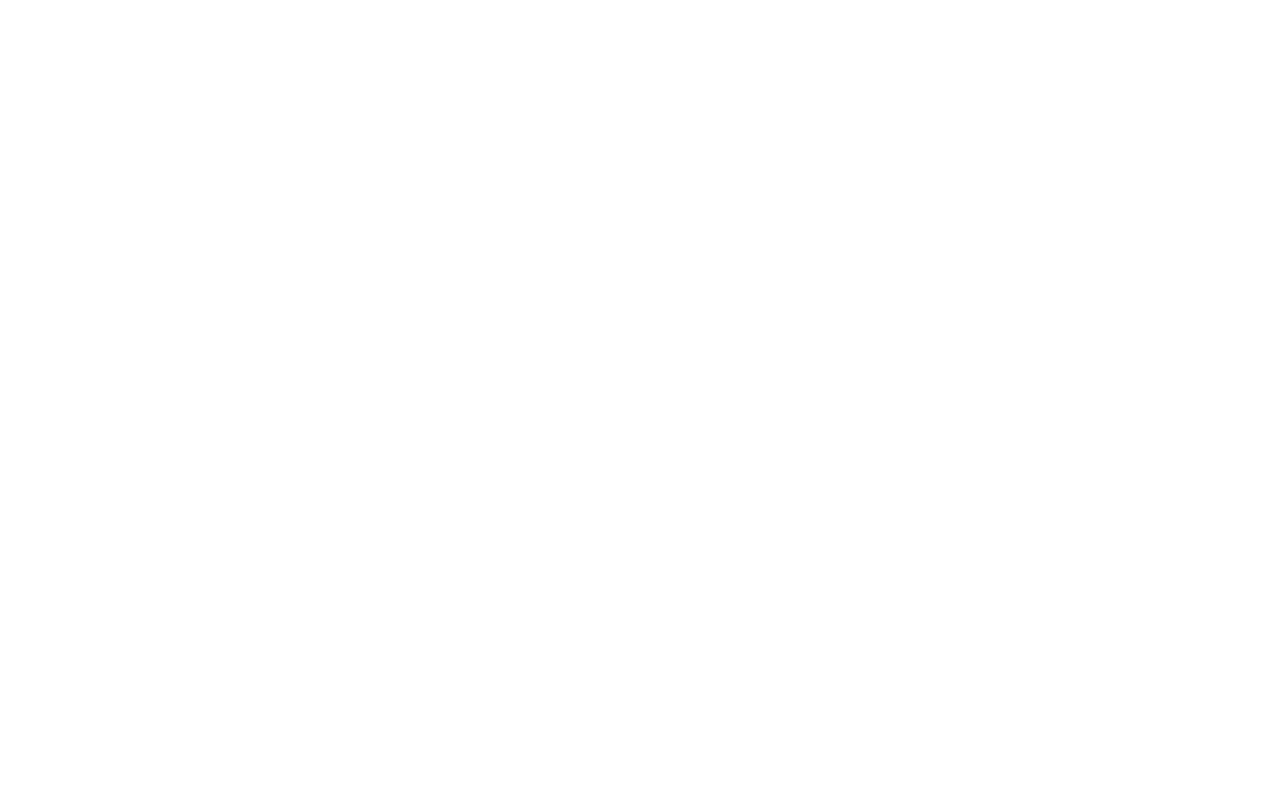
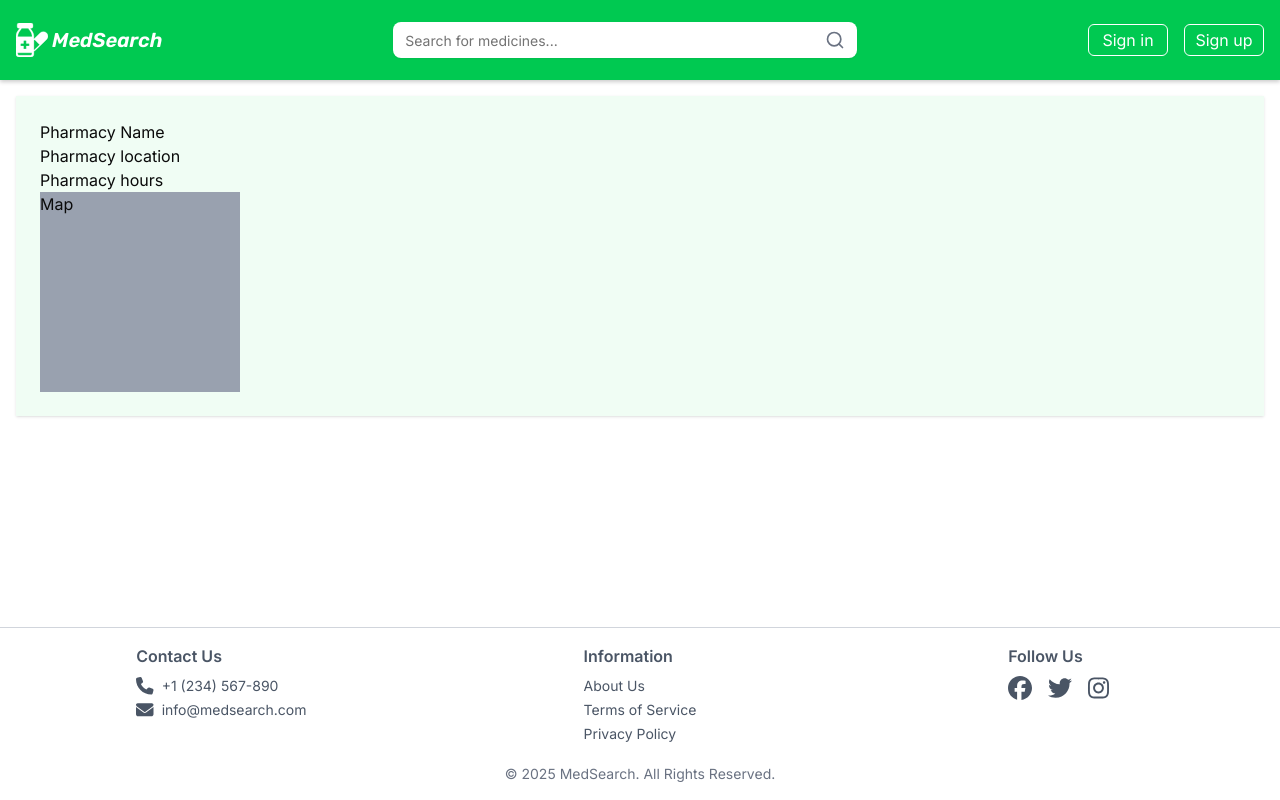
Before and after one commit to gryzun33/medsearch, a React (Vite) app in the folder frontend/: page /pharmacy/1 in a window 1280 px wide. Before the commit this address had no page. Built offline with nearby package versions, Linux system fonts and the light colour scheme.

Commit message:
feat: add pharmacyitem

```diff
--- a/frontend/src/App.tsx
+++ b/frontend/src/App.tsx
@@ -10,6 +10,7 @@
 import RedirectRoute from './components/shared/RedirectRoute';
 import SearchPage from './pages/SearchPage';
 import Pharmacies from './pages/Pharmacies';
+import Pharmacy from './pages/Pharmacy';
 
 function App() {
   return (
@@ -45,6 +46,7 @@
           />
           <Route path="cart" element={<Cart />} />
           <Route path="medicine/:id/pharmacies" element={<Pharmacies />} />
+          <Route path="pharmacy/:id" element={<Pharmacy />} />
           <Route path="search" element={<SearchPage />} />
         </Route>
       </Routes>
--- a/frontend/src/components/pages/Pharmacies/PharmacyItem.tsx
+++ b/frontend/src/components/pages/Pharmacies/PharmacyItem.tsx
@@ -1,4 +1,5 @@
 import { Pharmacy } from '@/types/pharmacy';
+import { Link } from 'react-router';
 
 type Props = {
   pharmacy: Pharmacy & { price?: number; quantity?: number };
@@ -6,7 +7,11 @@
 
 const PharmacyItem = ({ pharmacy }: Props) => {
   return (
-    <li className="flex w-full p-2  text-gray-700 items-center border-t-[1px] border-gray-200 hover:bg-green-50 transition-colors">
+    <li className="w-full">
+      <Link
+        to={`/pharmacy/${pharmacy.id}`}
+        className="flex w-full p-2  text-gray-700 items-center border-t-[1px] border-gray-200 hover:bg-green-50 transition-colors"
+      >
         <div className="flex flex-col w-[70%] md:w-10/12 md:order-2 md:flex-row">
           <div className="text-sm md:w-1/2 lg:text-base">{pharmacy.name}</div>
           <div className="text-xs text-gray-500 md:w-1/2 lg:text-sm flex flex-col">
@@ -19,6 +24,7 @@
           <div className="text-sm lg:text-base">{`${pharmacy.price} $`}</div>
           <div className="text-xs text-gray-500 lg:text-sm">{`${pharmacy.quantity} packs`}</div>
         </div>
+      </Link>
     </li>
   );
 };
--- a/frontend/src/pages/Pharmacy.tsx
+++ b/frontend/src/pages/Pharmacy.tsx
@@ -1,5 +1,19 @@
+import { useParams } from 'react-router';
+
 const Pharmacy = () => {
-  return <div>Pharmacy</div>;
+  const { id } = useParams();
+  return (
+    <div className="max-w-screen-xl mx-auto w-full">
+      <div className="w-full p-6 shadow-sm flex flex-col bg-green-50">
+        <div className="w-full">
+          <h3>Pharmacy Name</h3>
+          <p>Pharmacy location</p>
+          <p>Pharmacy hours</p>
+        </div>
+        <div className="w-[200px] h-[200px] bg-gray-400">Map</div>
+      </div>
+    </div>
+  );
 };
 
 export default Pharmacy;
```
Lines whose indentation alone changed are shown as unchanged.
